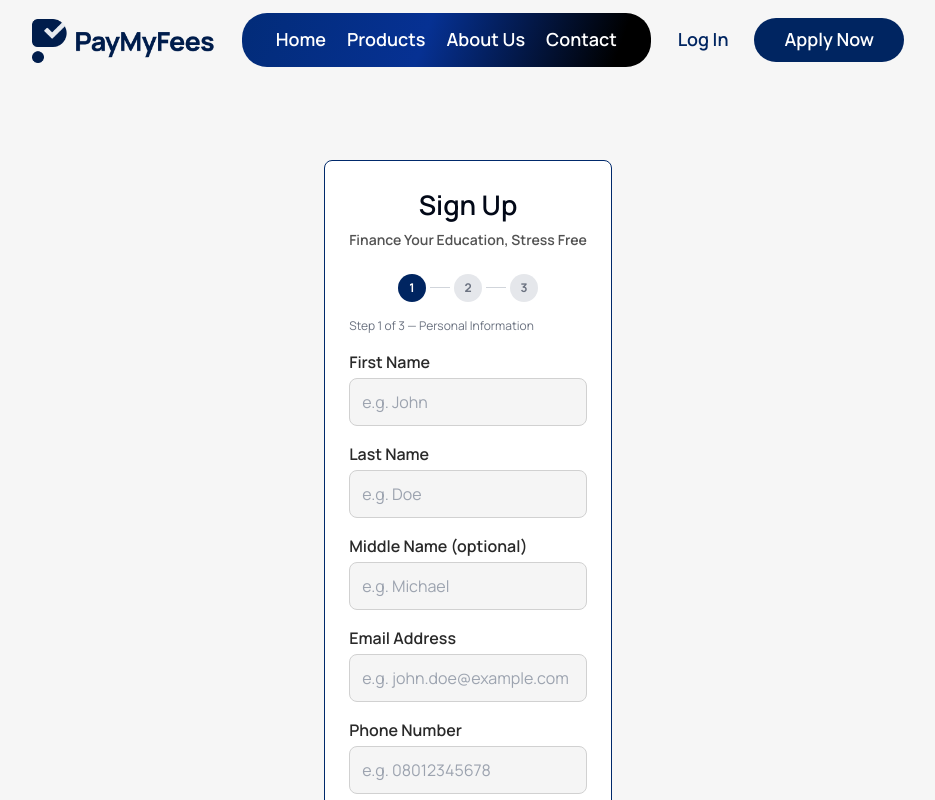
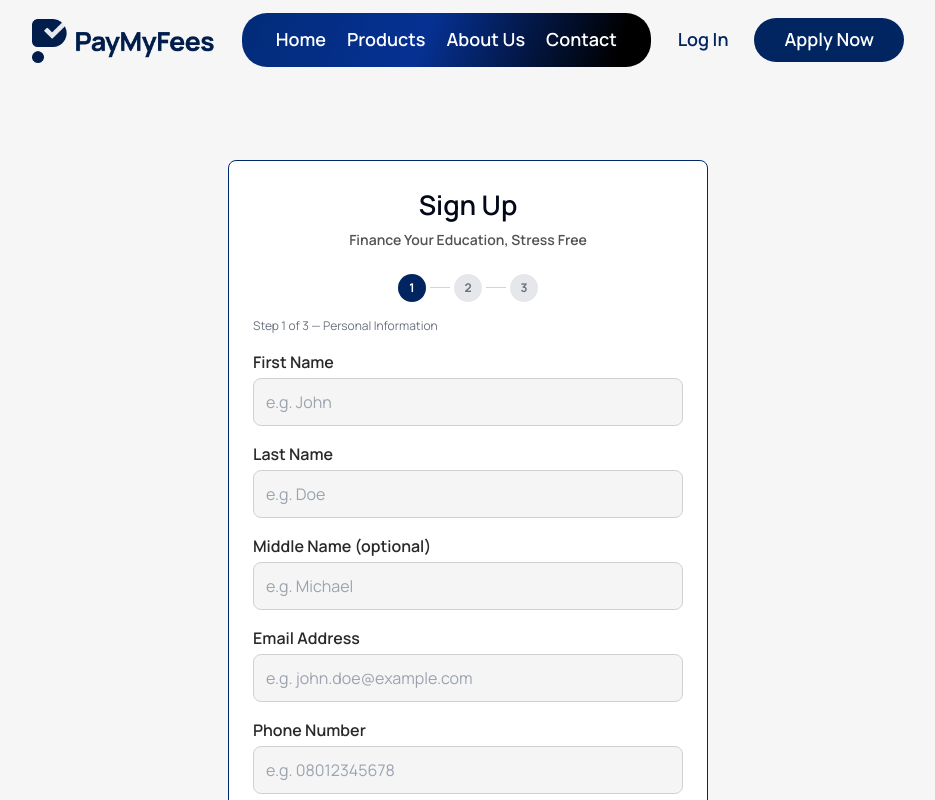
Before and after one commit to DavidBolaji/paymyfees, a Next.js app: page /auth/register in a window 1280 px wide. Shown: the top 800 px of the page, without its empty margins (172-1107 px from the left). Built offline with nearby package versions, Linux system fonts and the light colour scheme.

Commit message:
fix: registration form width

```diff
--- a/app/auth/register/page.tsx
+++ b/app/auth/register/page.tsx
@@ -62,7 +62,7 @@ export default function RegisterPage() {
       <HomeHeader />
       <div className="flex flex-col items-center">
         <div className="pt-40" />
-        <div className="w-full max-w-md p-6 border border-[#00296B] bg-white rounded-lg mb-10">
+        <div className="w-[480px] p-6 border border-[#00296B] bg-white rounded-lg mb-10">
           <h1 className="text-[1.6875rem] font-semibold text-center mb-1">Sign Up</h1>
           <p className="text-center font-semibold text-sm text-[#525252] mb-6">
             Finance Your Education, Stress Free
```
